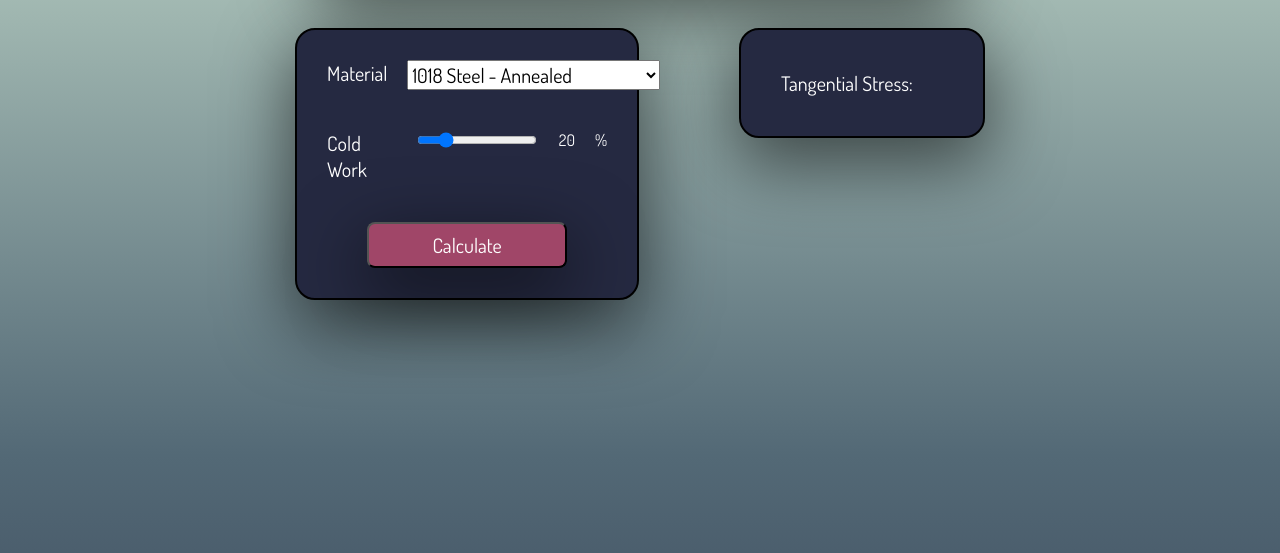
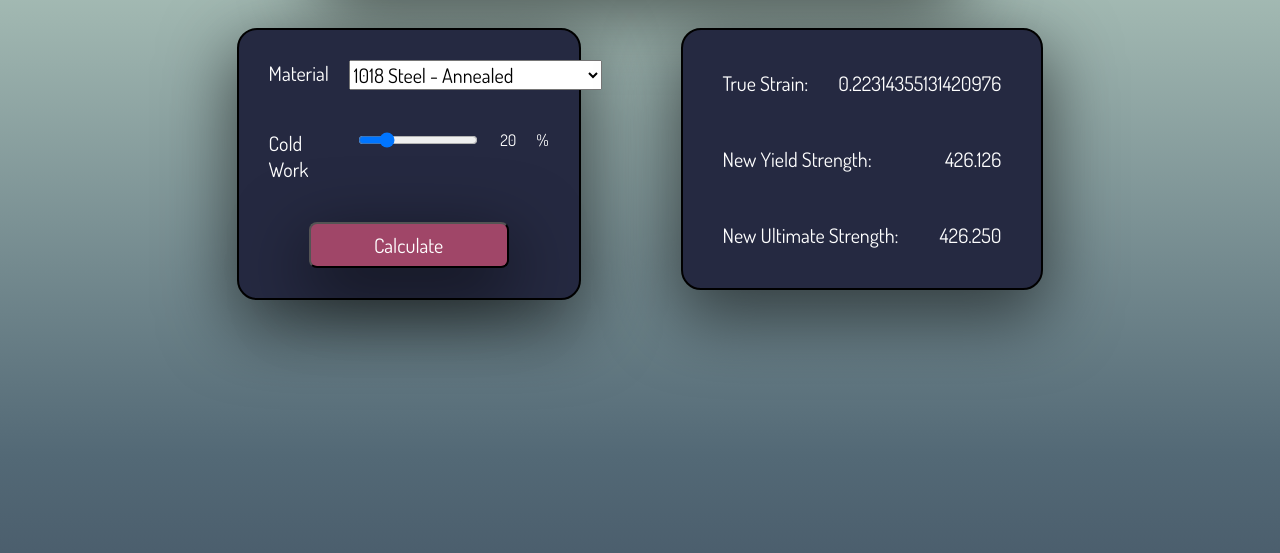
Before and after one commit to pjf342/ME-Website-HTML-CSS-JS, a plain HTML site: page pages/strengthandcoldwork.html in a window 1280 px wide. Both pictures are taken after a click on the button "Calculate". Shown: the part 247-800 px from the top of the page. Drawn offline with Linux system fonts and the light colour scheme.

Commit message:
finished strength and coldwork functionality

```diff
--- a/javascript/scw-script.js
+++ b/javascript/scw-script.js
@@ -0,0 +1,43 @@
+const button = document.getElementById('submit-btn').addEventListener('click', strengthAndColdWork);
+// col0 | Material Number
+// col1 | 0=steel, 1=stainless steel, 2=aluminum alloy
+// col2 | 0=annealed, 1=HR, 2=Q&T 600F, 3=T6, 4=T4,
+// col3 | Yield (MPa)
+// col4 | Ultimate (MPa)
+// col5 | Fracture (MPa)
+// col6 | Coefficient (MPa)
+// col7 | Strain Strength (Exponent)
+// col8 | Fracture Strain
+
+tableA22 = [
+[1018, 1144, 1212, 1045, 4142, 303, 304, 2011, 2024, 7075],
+[0, 0, 1, 2, 2, 0, 0, 3, 4, 3],
+[0, 0, 0, 0, 0, 1, 1, 2, 2, 2],
+[220, 358, 193, 1520, 1720, 241, 276, 169, 296, 542],
+[341, 646, 424, 1580, 1930, 601, 568, 324, 446, 593],
+[628, 898, 729, 2380, 2340, 1520, 1600, 325, 533, 706],
+[620, 992, 758, 1880, 1760, 1410, 1270, 620, 689, 882],
+[.25, .14, .24, .041, .048, .51, .45, .28, .15, .13],
+[1.05, .49, .85, .81, .43, 1.16, 1.67, .1, .18, .18]
+];
+
+function strengthAndColdWork(){
+    materialNumber = parseFloat(document.getElementById('material-number-selection').value);
+    coldWorkPercent = parseInt(document.getElementById('coldworkpercent-value').value) / 100;
+
+    yieldStrength = tableA22[3][materialNumber]; //MPa
+    ultimateStrength = tableA22[4][materialNumber]; //MPa
+    fracture = tableA22[5][materialNumber]; //MPa
+    coefficient = tableA22[6][materialNumber]; //MPa
+    strainStrength = tableA22[7][materialNumber]; //exponent m
+    fractureStrain = tableA22[8][materialNumber];
+
+    trueStrain = Math.log(1 / (1 - coldWorkPercent));
+    newYieldStrength = coefficient * Math.pow(trueStrain, strainStrength);
+    newUltimateStrength = ultimateStrength / (1 - coldWorkPercent);
+
+    document.getElementById('true-strain').innerHTML = trueStrain;
+    document.getElementById('new-yield-strength').innerHTML = newYieldStrength.toFixed(3);
+    document.getElementById('new-ultimate-strength').innerHTML = newUltimateStrength.toFixed(3);
+
+}
--- a/pages/strengthandcoldwork.html
+++ b/pages/strengthandcoldwork.html
@@ -72,8 +72,16 @@
 
                 <div class="results-container">
                     <div class="results-label-container">
-                        <p>Tangential Stress:</p>
-                        <p id="tstress"></p>
+                        <p>True Strain:</p>
+                        <p id="true-strain"></p>
+                    </div>
+                    <div class="results-label-container">
+                        <p>New Yield Strength:</p>
+                        <p id="new-yield-strength"></p>
+                    </div>
+                    <div class="results-label-container">
+                        <p>New Ultimate Strength:</p>
+                        <p id="new-ultimate-strength"></p>
                     </div>
                 </div>
             </div>
```
